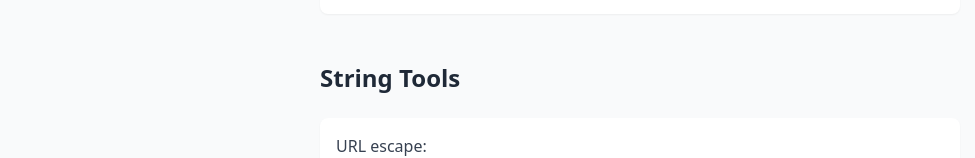
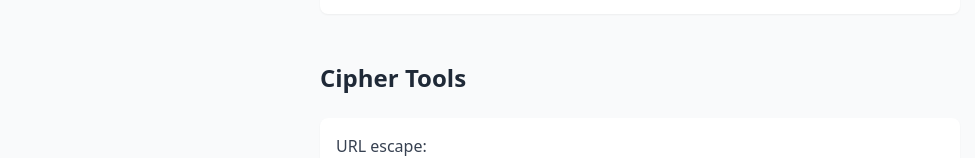
Before and after one commit to baalismlin/MyDevTools, a Vue app: page / in a window 1280 px wide. Shown: the part 376-534 px from the top of the page, without its empty margins (0-975 px from the left). Built offline with nearby package versions, Linux system fonts and the light colour scheme.

Commit message:
Update README.md

```diff
--- a/index.html
+++ b/index.html
@@ -3,7 +3,7 @@
   <head>
     <meta charset="UTF-8" />
     <meta name="viewport" content="width=device-width, initial-scale=1.0" />
-    <title>Vite App</title>
+    <title>Feng's App</title>
   </head>
   <body class="bg-gray-50 min-w-[360px]">
     <div id="app"></div>
--- a/src/views/HomeView.vue
+++ b/src/views/HomeView.vue
@@ -1,8 +1,8 @@
 <script setup lang="ts">
   import DevTool from '@/components/DevTool.vue'
 
-  import UrlEscape from '@/components/StringTools/UrlEscape.vue'
-  import UrlUnescape from '@/components/StringTools/UrlUnescape.vue'
+  import UrlEscape from '@/components/CipherTools/UrlEscape.vue'
+  import UrlUnescape from '@/components/CipherTools/UrlUnescape.vue'
 
   import TimestampToDatetime from '@/components/TimestampTools/TimestampToDatetime.vue'
   import DatetimeToTimestamp from '@/components/TimestampTools/DatetimeToTimestamp.vue'
@@ -15,7 +15,7 @@
       tools: [DatetimeToTimestamp, TimestampToDatetime],
     },
     {
-      title: 'String Tools',
+      title: 'Cipher Tools',
       tools: [UrlEscape, UrlUnescape],
     },
     {
```
Also changed, not shown: src/components/CipherTools/UrlEscape.vue (renamed from src/components/StringTools/UrlEscape.vue), src/components/CipherTools/UrlUnescape.vue (renamed from src/components/StringTools/UrlUnescape.vue), 1 other file (tests, documents, lock files or other folders).
